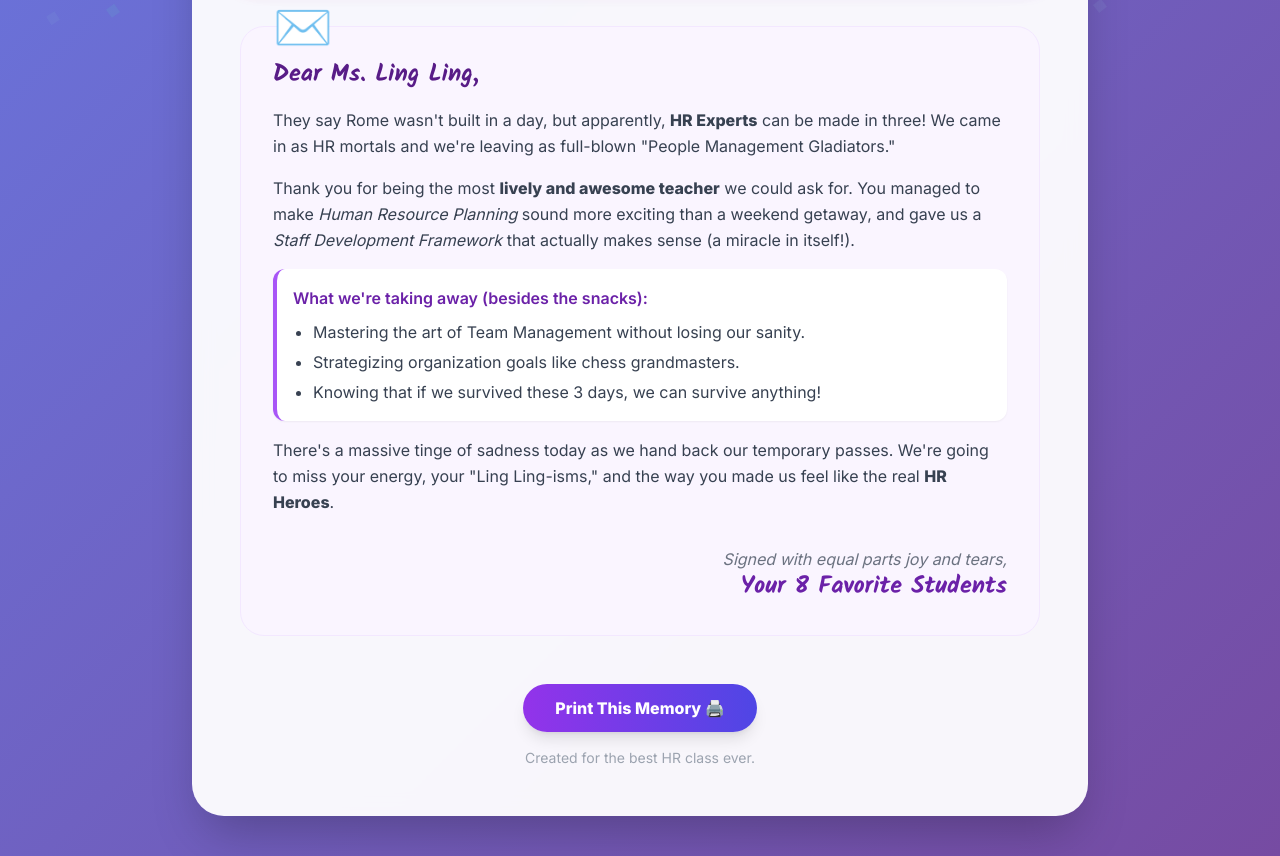
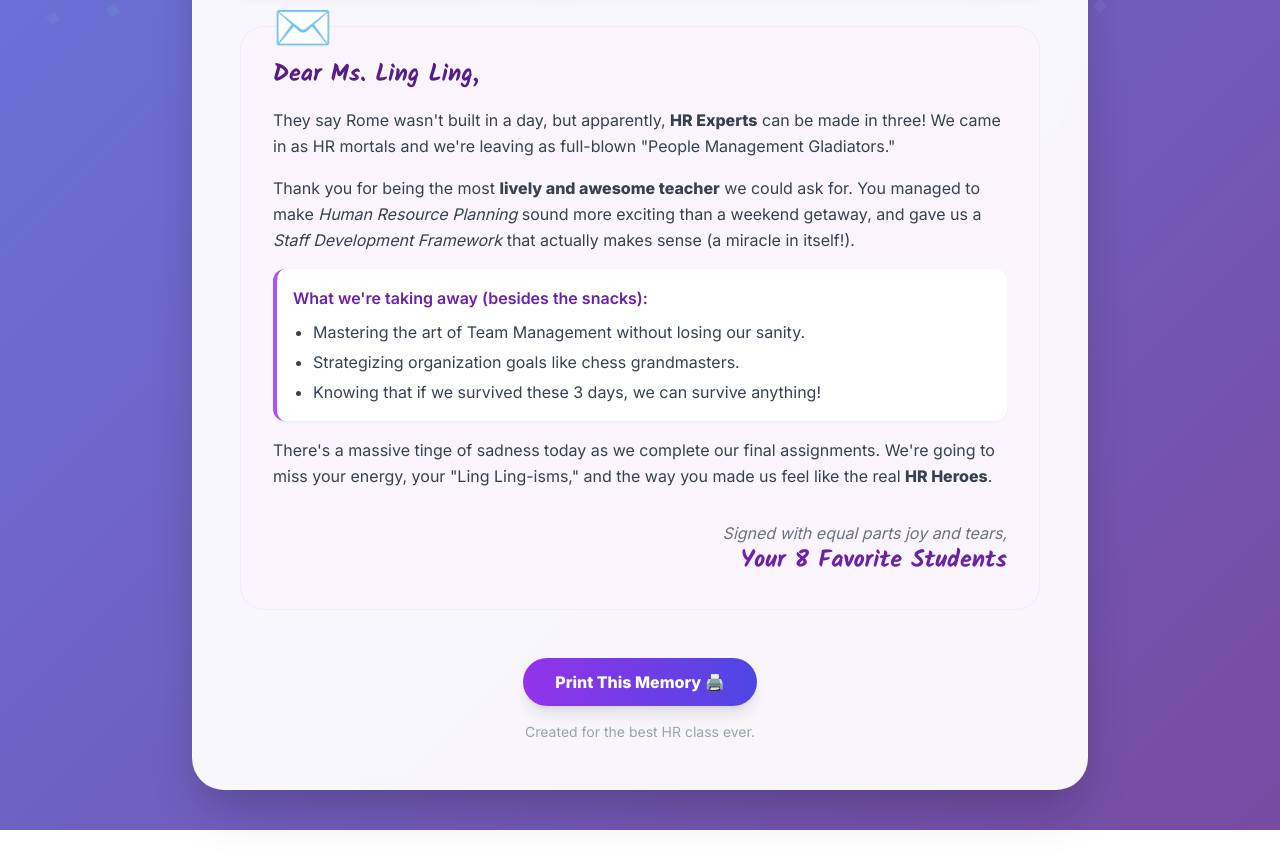
Before and after one commit to JohnTan38/hr_heroes, a plain HTML site: page public/index.html in a window 1280 px wide. Shown: the part 746-1602 px from the top of the page. After the commit the page ends 1576 px from the top, so only its background shows below. Drawn offline with nearby package versions, Linux system fonts and the light colour scheme.

Commit message:
Update farewell message in index.html

```diff
--- a/public/index.html
+++ b/public/index.html
@@ -98,7 +98,7 @@
                 </div>
 
                 <p>
-                    There's a massive tinge of sadness today as we hand back our temporary passes. We're going to miss your energy, your "Ling Ling-isms," and the way you made us feel like the real <strong>HR Heroes</strong>.
+                    There's a massive tinge of sadness today as we complete our final assignments. We're going to miss your energy, your "Ling Ling-isms," and the way you made us feel like the real <strong>HR Heroes</strong>.
                 </p>
             </div>
 
```
